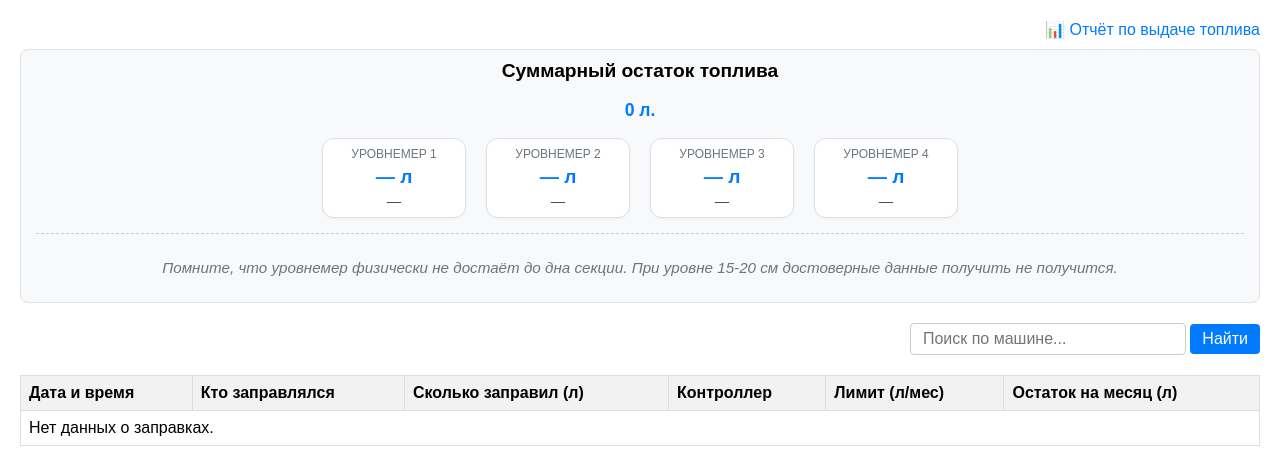
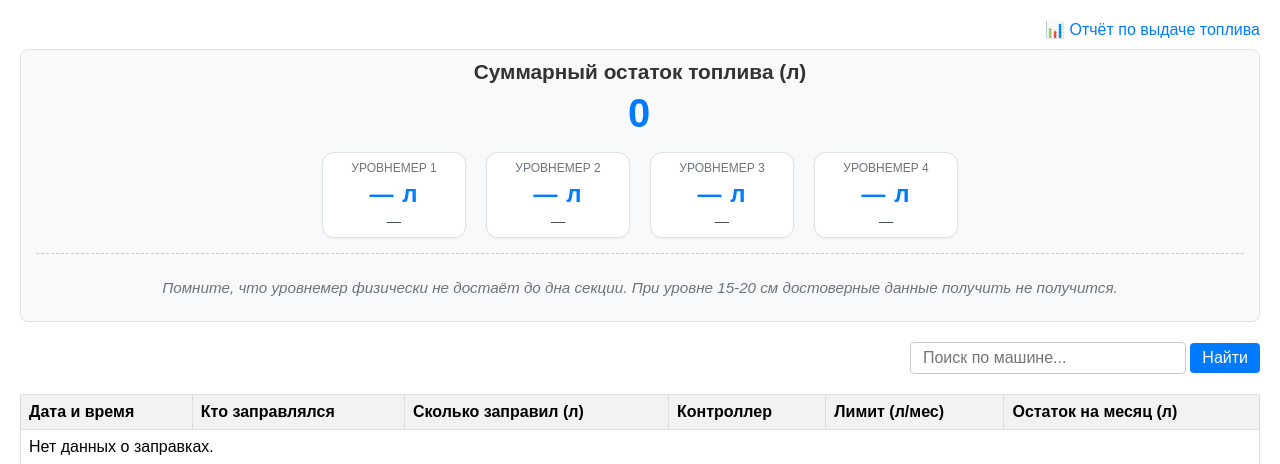
Before and after one commit to keinen87/kazs, a Django app: page /fillings/ in a window 1280 px wide. Shown: the top 464 px of the page. Run offline with Django 5.2, Linux system fonts and the light colour scheme; data that the repository does not hold is empty.

Commit message:
fixed digits size

```diff
--- a/report_app/templates/fillings_list.html
+++ b/report_app/templates/fillings_list.html
@@ -33,14 +33,18 @@
             margin-bottom: 20px;
             font-size: 0.95rem;
         }
-        .fuel-balance h2 {
+        .fuel-balance h3 {
             margin: 0 0 5px 0;
-            font-size: 1.2rem;
+            font-size: 1.3rem;
+            color: #333;
         }
         .total {
             font-weight: bold;
             color: #007bff;
-            font-size: 1.1rem;
+            font-size: 2.5rem;
+            letter-spacing: 2px;
+            margin: 5px 0;
+            line-height: 1.2;
         }
         .meters-grid {
             display: flex;
@@ -59,9 +63,10 @@
             box-shadow: 0 1px 3px rgba(0,0,0,0.05);
         }
         .meter-litres {
-            font-size: 1.2rem;
+            font-size: 1.5rem;
             font-weight: bold;
             color: #007bff;
+            letter-spacing: 1px;
         }
         .meter-level {
             font-size: 0.9rem;
@@ -155,11 +160,11 @@
 </head>
 <body>
     <div style="text-align: right; margin-bottom: 10px;">
-    <a href="{% url 'report_app:fuel_report' %}" style="color: #007bff; text-decoration: none;">📊 Отчёт по выдаче топлива</a>
+        <a href="{% url 'report_app:fuel_report' %}" style="color: #007bff; text-decoration: none;">📊 Отчёт по выдаче топлива</a>
     </div>
     <div class="fuel-balance">
-        <h2>Суммарный остаток топлива</h2>
-        <p class="total">{{ total_volume }} л.</p>
+        <h3>Суммарный остаток топлива (л)</h3>
+        <div class="total">{{ total_volume }}</div>
         <div class="meters-grid">
             {% for m in measurements %}
             <div class="meter-card">
@@ -275,7 +280,8 @@
                     return response.json();
                 })
                 .then(data => {
-                    document.querySelector('.total').innerText = data.total_volume + ' л.';
+                    // обновляем только число, без "л."
+                    document.querySelector('.total').innerText = data.total_volume;
                     const metersGrid = document.querySelector('.meters-grid');
                     if (metersGrid) {
                         metersGrid.innerHTML = '';
```
